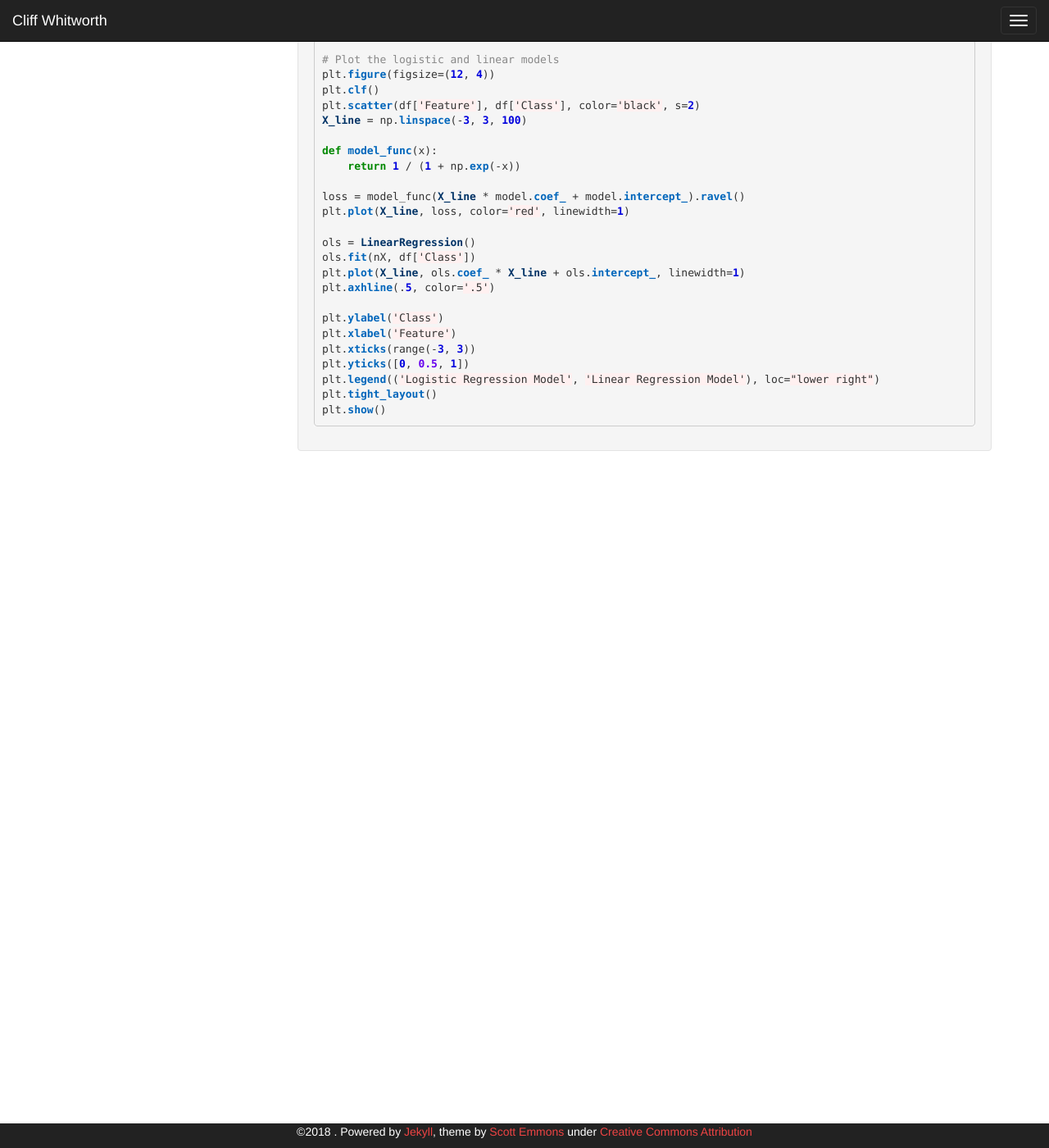
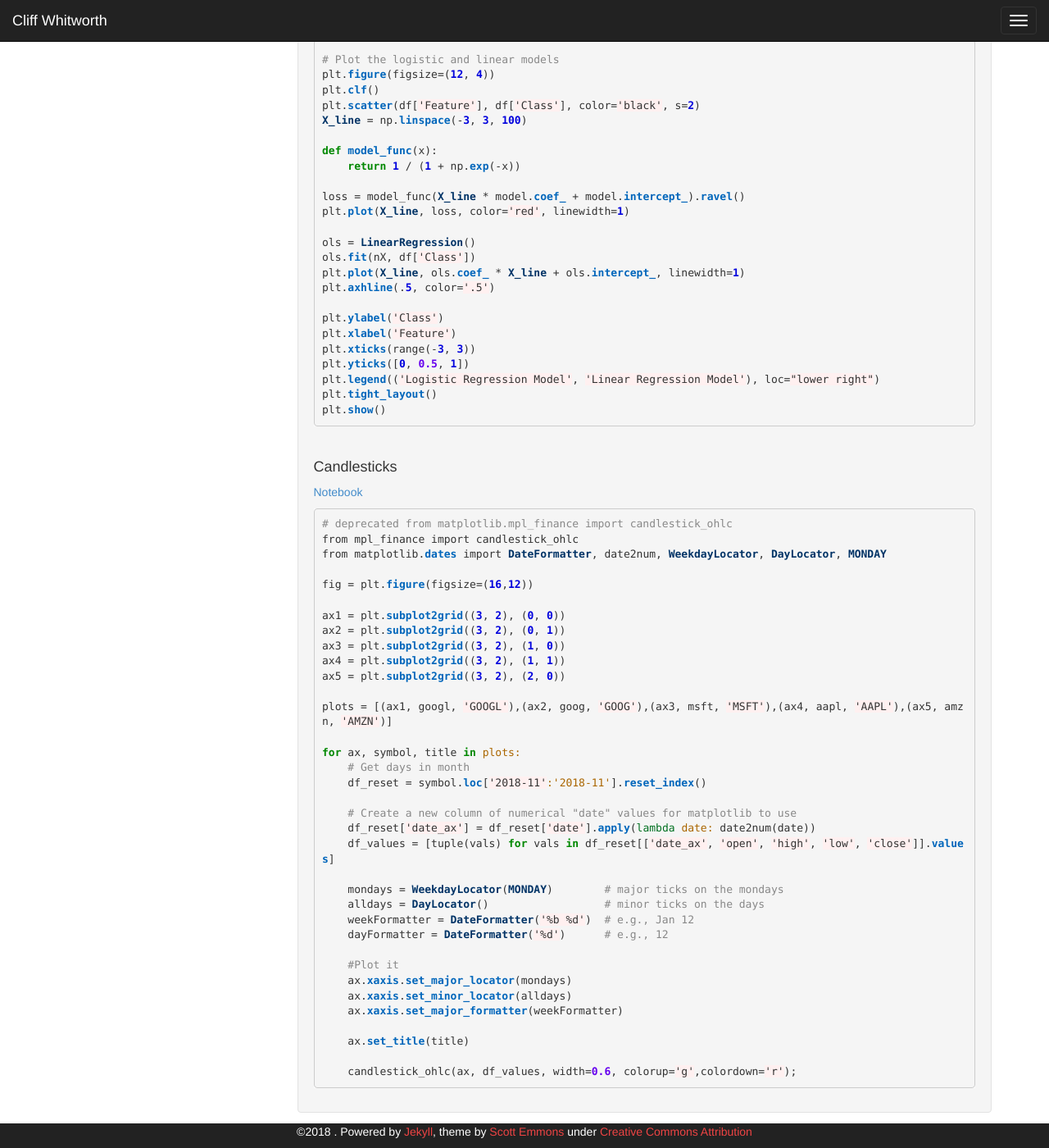
Before and after one commit to cliffwhitworth/cliffwhitworth.github.io, a Jekyll site: the page built from _posts/2018-04-07-matplotlib.markdown, in a window 1280 px wide and 1400 px high, scrolled down 7689 px. Shown: the whole window at 82% size. Built offline with Jekyll 4.4.1, drawn with Linux system fonts in a browser that asks for light colours.

Commit message:
Added candlesticks to matplotlib examples

```diff
--- a/_posts/2018-04-07-matplotlib.markdown
+++ b/_posts/2018-04-07-matplotlib.markdown
@@ -491,3 +491,49 @@ plt.tight_layout()
 plt.show()
 
 {% endhighlight %}
+<br />
+
+<h4>Candlesticks</h4>
+
+<a href="https://nbviewer.jupyter.org/github/cliffwhitworth/machine_learning_notebooks/blob/master/Charts.ipynb">
+Notebook</a>
+
+{% highlight ruby %}
+
+# deprecated from matplotlib.mpl_finance import candlestick_ohlc
+from mpl_finance import candlestick_ohlc
+from matplotlib.dates import DateFormatter, date2num, WeekdayLocator, DayLocator, MONDAY
+
+fig = plt.figure(figsize=(16,12))
+
+ax1 = plt.subplot2grid((3, 2), (0, 0))
+ax2 = plt.subplot2grid((3, 2), (0, 1))
+ax3 = plt.subplot2grid((3, 2), (1, 0))
+ax4 = plt.subplot2grid((3, 2), (1, 1))
+ax5 = plt.subplot2grid((3, 2), (2, 0))
+
+plots = [(ax1, googl, 'GOOGL'),(ax2, goog, 'GOOG'),(ax3, msft, 'MSFT'),(ax4, aapl, 'AAPL'),(ax5, amzn, 'AMZN')]
+
+for ax, symbol, title in plots:
+    # Get days in month
+    df_reset = symbol.loc['2018-11':'2018-11'].reset_index()
+
+    # Create a new column of numerical "date" values for matplotlib to use
+    df_reset['date_ax'] = df_reset['date'].apply(lambda date: date2num(date))
+    df_values = [tuple(vals) for vals in df_reset[['date_ax', 'open', 'high', 'low', 'close']].values]
+
+    mondays = WeekdayLocator(MONDAY)        # major ticks on the mondays
+    alldays = DayLocator()                  # minor ticks on the days
+    weekFormatter = DateFormatter('%b %d')  # e.g., Jan 12
+    dayFormatter = DateFormatter('%d')      # e.g., 12
+
+    #Plot it
+    ax.xaxis.set_major_locator(mondays)
+    ax.xaxis.set_minor_locator(alldays)
+    ax.xaxis.set_major_formatter(weekFormatter)
+
+    ax.set_title(title)
+
+    candlestick_ohlc(ax, df_values, width=0.6, colorup='g',colordown='r');
+
+{% endhighlight %}
```
